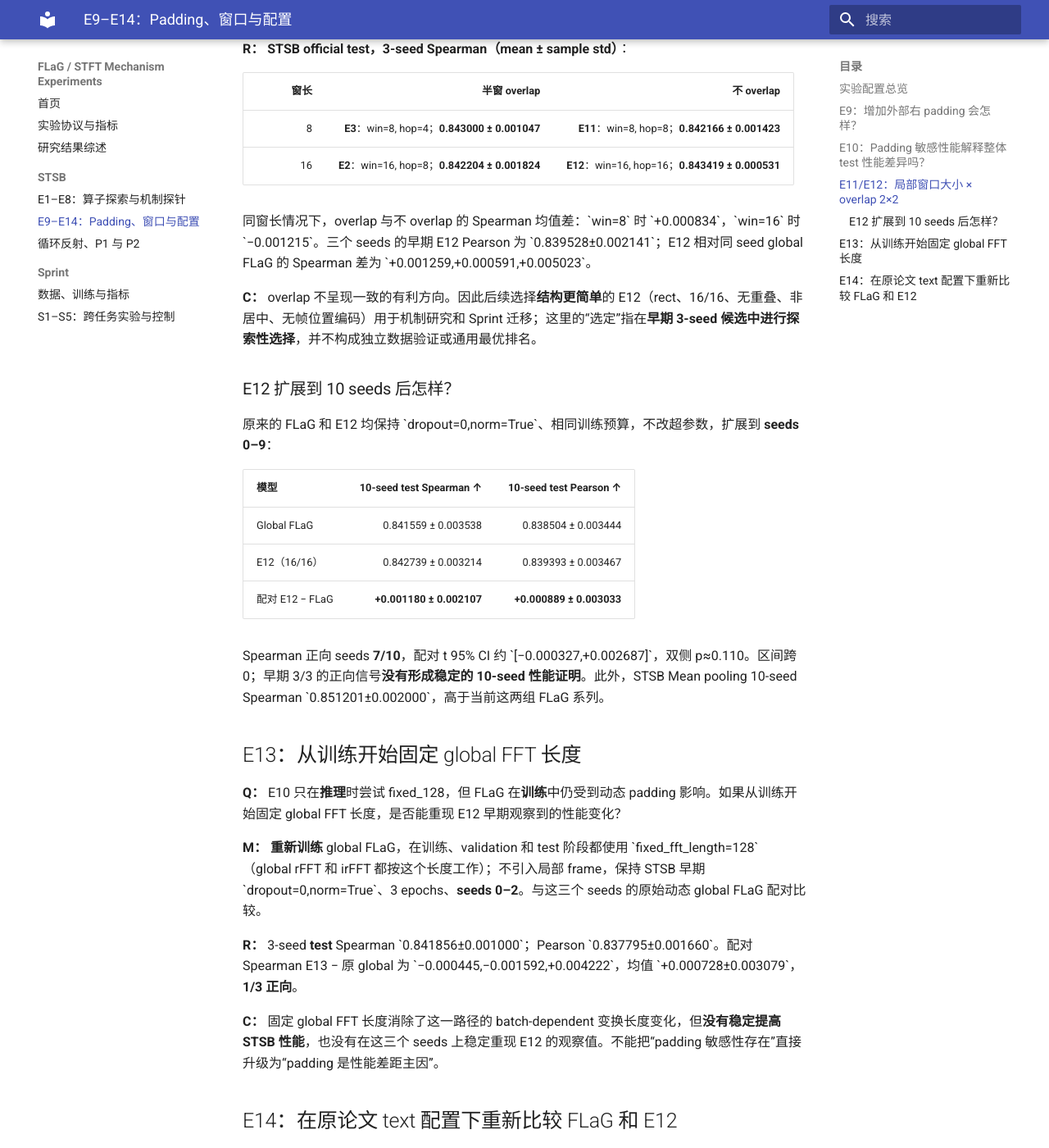
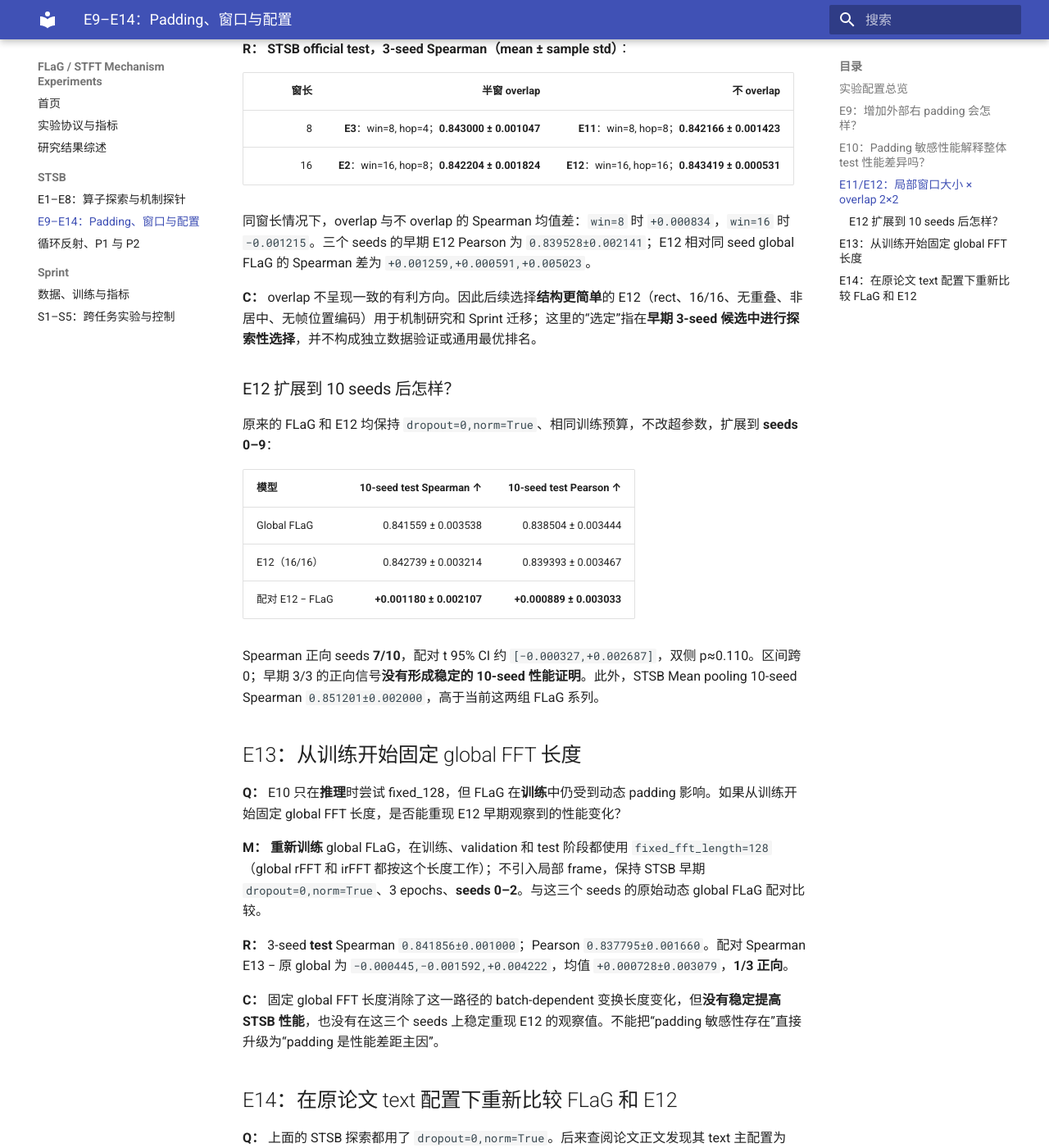
Before and after one commit to lumoswwr/FLaG-STFT-Notes, an MkDocs documentation site: the page built from docs/stsb/02-padding.md, in a window 1280 px wide and 1400 px high, scrolled down 3095 px. Shown: the whole window at 82% size. Built offline with MkDocs 1.6.1 and Material for MkDocs 9.7.7, drawn with Linux system fonts in a browser that asks for light colours; some of the changed text lies outside the part shown.

Commit message:
fix inline-code Markdown formatting in docs/stsb/02-padding.md

```diff
--- a/docs/stsb/02-padding.md
+++ b/docs/stsb/02-padding.md
@@ -42,10 +42,10 @@
 
 | 推理方式 | 实际操作 |
 | --- | --- |
-| \`normal\` | 与原始训练/评估一致，当前 batch 动态 padding |
-| \`pair_exact\` | 一对句子的左右两侧分别使用相同的长度，取该**句对两句有效长度的较大者** |
-| \`sentence_exact\` | 每句话独立使用自己的实际有效 token 长度 |
-| \`fixed_128\` | 两句均在 pooling 输入端右 padding 到 128 |
+| `normal` | 与原始训练/评估一致，当前 batch 动态 padding |
+| `pair_exact` | 一对句子的左右两侧分别使用相同的长度，取该**句对两句有效长度的较大者** |
+| `sentence_exact` | 每句话独立使用自己的实际有效 token 长度 |
+| `fixed_128` | 两句均在 pooling 输入端右 padding 到 128 |
 
 每种方式重新计算整套 test 预测，分别计算每 seed 的 test Spearman，再在三个 seeds 上求均值。**这是固定模型的 inference-time intervention，不是四套分别训练的模型。**
 
@@ -64,7 +64,7 @@
 
 **Q：** E2/E3 都采用半窗口 overlap。局部 STFT 的潜在效果是否必须依赖 frame 重叠？去掉 overlap 是否简化实现并保持结果？
 
-**M：** 在 STSB 上按原训练协议**重新训练**四种 rect、\`center=False\`、无额外 frame positional encoding 的 local 配置。两种窗长 \`win∈{8,16}\` 与两种 hop（半窗或整窗）交叉，非算子因素全部统一为 \`dropout=0,norm=True\`，每种用 **seeds 0–2**。其中 E2/E3 是已经执行过的配置，补充不重叠的 E11/E12。重叠位置按重建实现进行 window-envelope 归一化。
+**M：** 在 STSB 上按原训练协议**重新训练**四种 rect、`center=False`、无额外 frame positional encoding 的 local 配置。两种窗长 `win∈{8,16}` 与两种 hop（半窗或整窗）交叉，非算子因素全部统一为 `dropout=0,norm=True`，每种用 **seeds 0–2**。其中 E2/E3 是已经执行过的配置，补充不重叠的 E11/E12。重叠位置按重建实现进行 window-envelope 归一化。
 
 **R：** **STSB official test，3-seed Spearman（mean ± sample std）**：
 
@@ -73,13 +73,13 @@
 | 8 | **E3**：win=8, hop=4；**0.843000 ± 0.001047** | **E11**：win=8, hop=8；**0.842166 ± 0.001423** |
 | 16 | **E2**：win=16, hop=8；**0.842204 ± 0.001824** | **E12**：win=16, hop=16；**0.843419 ± 0.000531** |
 
-同窗长情况下，overlap 与不 overlap 的 Spearman 均值差：\`win=8\` 时 \`+0.000834\`，\`win=16\` 时 \`−0.001215\`。三个 seeds 的早期 E12 Pearson 为 \`0.839528±0.002141\`；E12 相对同 seed global FLaG 的 Spearman 差为 \`+0.001259,+0.000591,+0.005023\`。
+同窗长情况下，overlap 与不 overlap 的 Spearman 均值差：`win=8` 时 `+0.000834`，`win=16` 时 `−0.001215`。三个 seeds 的早期 E12 Pearson 为 `0.839528±0.002141`；E12 相对同 seed global FLaG 的 Spearman 差为 `+0.001259,+0.000591,+0.005023`。
 
 **C：** overlap 不呈现一致的有利方向。因此后续选择**结构更简单**的 E12（rect、16/16、无重叠、非居中、无帧位置编码）用于机制研究和 Sprint 迁移；这里的“选定”指在**早期 3-seed 候选中进行探索性选择**，并不构成独立数据验证或通用最优排名。
 
 ### E12 扩展到 10 seeds 后怎样？
 
-原来的 FLaG 和 E12 均保持 \`dropout=0,norm=True\`、相同训练预算，不改超参数，扩展到 **seeds 0–9**：
+原来的 FLaG 和 E12 均保持 `dropout=0,norm=True`、相同训练预算，不改超参数，扩展到 **seeds 0–9**：
 
 | 模型 | 10-seed **test Spearman** ↑ | 10-seed **test Pearson** ↑ |
 | --- | ---: | ---: |
@@ -87,23 +87,23 @@
 | E12（16/16） | 0.842739 ± 0.003214 | 0.839393 ± 0.003467 |
 | 配对 E12 − FLaG | **+0.001180 ± 0.002107** | **+0.000889 ± 0.003033** |
 
-Spearman 正向 seeds **7/10**，配对 t 95% CI 约 \`[−0.000327,+0.002687]\`，双侧 p≈0.110。区间跨 0；早期 3/3 的正向信号**没有形成稳定的 10-seed 性能证明**。此外，STSB Mean pooling 10-seed Spearman \`0.851201±0.002000\`，高于当前这两组 FLaG 系列。
+Spearman 正向 seeds **7/10**，配对 t 95% CI 约 `[−0.000327,+0.002687]`，双侧 p≈0.110。区间跨 0；早期 3/3 的正向信号**没有形成稳定的 10-seed 性能证明**。此外，STSB Mean pooling 10-seed Spearman `0.851201±0.002000`，高于当前这两组 FLaG 系列。
 
 ## E13：从训练开始固定 global FFT 长度
 
 **Q：** E10 只在**推理**时尝试 fixed_128，但 FLaG 在**训练**中仍受到动态 padding 影响。如果从训练开始固定 global FFT 长度，是否能重现 E12 早期观察到的性能变化？
 
-**M：** **重新训练** global FLaG，在训练、validation 和 test 阶段都使用 \`fixed_fft_length=128\`（global rFFT 和 irFFT 都按这个长度工作）；不引入局部 frame，保持 STSB 早期 \`dropout=0,norm=True\`、3 epochs、**seeds 0–2**。与这三个 seeds 的原始动态 global FLaG 配对比较。
+**M：** **重新训练** global FLaG，在训练、validation 和 test 阶段都使用 `fixed_fft_length=128`（global rFFT 和 irFFT 都按这个长度工作）；不引入局部 frame，保持 STSB 早期 `dropout=0,norm=True`、3 epochs、**seeds 0–2**。与这三个 seeds 的原始动态 global FLaG 配对比较。
 
-**R：** 3-seed **test** Spearman \`0.841856±0.001000\`；Pearson \`0.837795±0.001660\`。配对 Spearman E13 − 原 global 为 \`−0.000445,−0.001592,+0.004222\`，均值 \`+0.000728±0.003079\`，**1/3 正向**。
+**R：** 3-seed **test** Spearman `0.841856±0.001000`；Pearson `0.837795±0.001660`。配对 Spearman E13 − 原 global 为 `−0.000445,−0.001592,+0.004222`，均值 `+0.000728±0.003079`，**1/3 正向**。
 
 **C：** 固定 global FFT 长度消除了这一路径的 batch-dependent 变换长度变化，但**没有稳定提高 STSB 性能**，也没有在这三个 seeds 上稳定重现 E12 的观察值。不能把“padding 敏感性存在”直接升级为“padding 是性能差距主因”。
 
 ## E14：在原论文 text 配置下重新比较 FLaG 和 E12
 
-**Q：** 上面的 STSB 探索都用了 \`dropout=0,norm=True\`。后来查阅论文正文发现其 text 主配置为 **\`dropout=0.1, post-pool LayerNorm=True\`**；此前观察到的 E12 微小正向趋势，对 dropout 是否敏感？
+**Q：** 上面的 STSB 探索都用了 `dropout=0,norm=True`。后来查阅论文正文发现其 text 主配置为 **`dropout=0.1, post-pool LayerNorm=True`**；此前观察到的 E12 微小正向趋势，对 dropout 是否敏感？
 
-**M：** 不改 STSB 任务协议、backbone、训练预算、E12 16/16 结构等，仅把 FLaG 和 E12 都统一改为**\`dropout=0.1,norm=True\`**，**重新训练 seeds 0–9（10 seeds）**。validation Spearman 选 checkpoint；下表为 official **test** 指标，FLaG/E12 按 seed 配对比较。
+**M：** 不改 STSB 任务协议、backbone、训练预算、E12 16/16 结构等，仅把 FLaG 和 E12 都统一改为**`dropout=0.1,norm=True`**，**重新训练 seeds 0–9（10 seeds）**。validation Spearman 选 checkpoint；下表为 official **test** 指标，FLaG/E12 按 seed 配对比较。
 
 **R：**
 
@@ -113,9 +113,9 @@ Spearman 正向 seeds **7/10**，配对 t 95% CI 约 \`[−0.000327,+0.002687]\`
 | E12，0.1/True | **0.838944 ± 0.001882** | **0.834015 ± 0.002119** |
 | 配对 E12 − FLaG | **−0.000121 ± 0.004039** | **−0.000965 ± 0.003878** |
 
-Spearman 正向 **5/10 seeds**，均值差近 0。论文原文报告的 STSB FLaG Spearman 约 \`0.8368±0.004\`；本重建的 \`0.839065\` 在数值上接近，但训练重建细节并未被证明逐项与作者实现完全一致，不能宣称精确复现。
+Spearman 正向 **5/10 seeds**，均值差近 0。论文原文报告的 STSB FLaG Spearman 约 `0.8368±0.004`；本重建的 `0.839065` 在数值上接近，但训练重建细节并未被证明逐项与作者实现完全一致，不能宣称精确复现。
 
-**C：** \`0/True\` 时的 E12 10-seed 小幅正向均值，在论文文本配置 \`0.1/True\` 下基本消失。**两套匹配配置都不支持“局部 STFT 稳定优于 global FLaG”的强结论**；也不能反向声称 global 在所有配置上一定更强。
+**C：** `0/True` 时的 E12 10-seed 小幅正向均值，在论文文本配置 `0.1/True` 下基本消失。**两套匹配配置都不支持“局部 STFT 稳定优于 global FLaG”的强结论**；也不能反向声称 global 在所有配置上一定更强。
 
 ---
 
```
